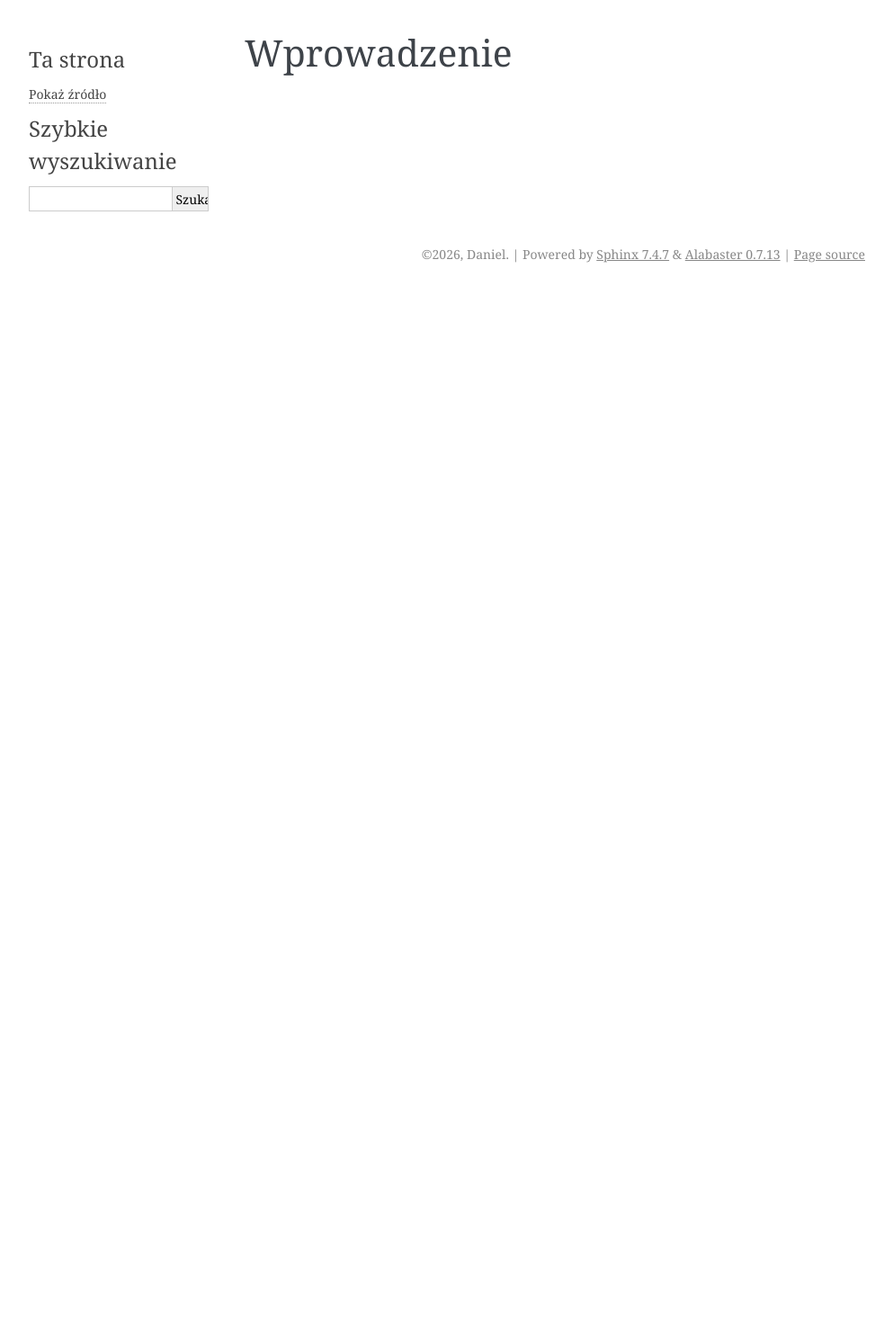
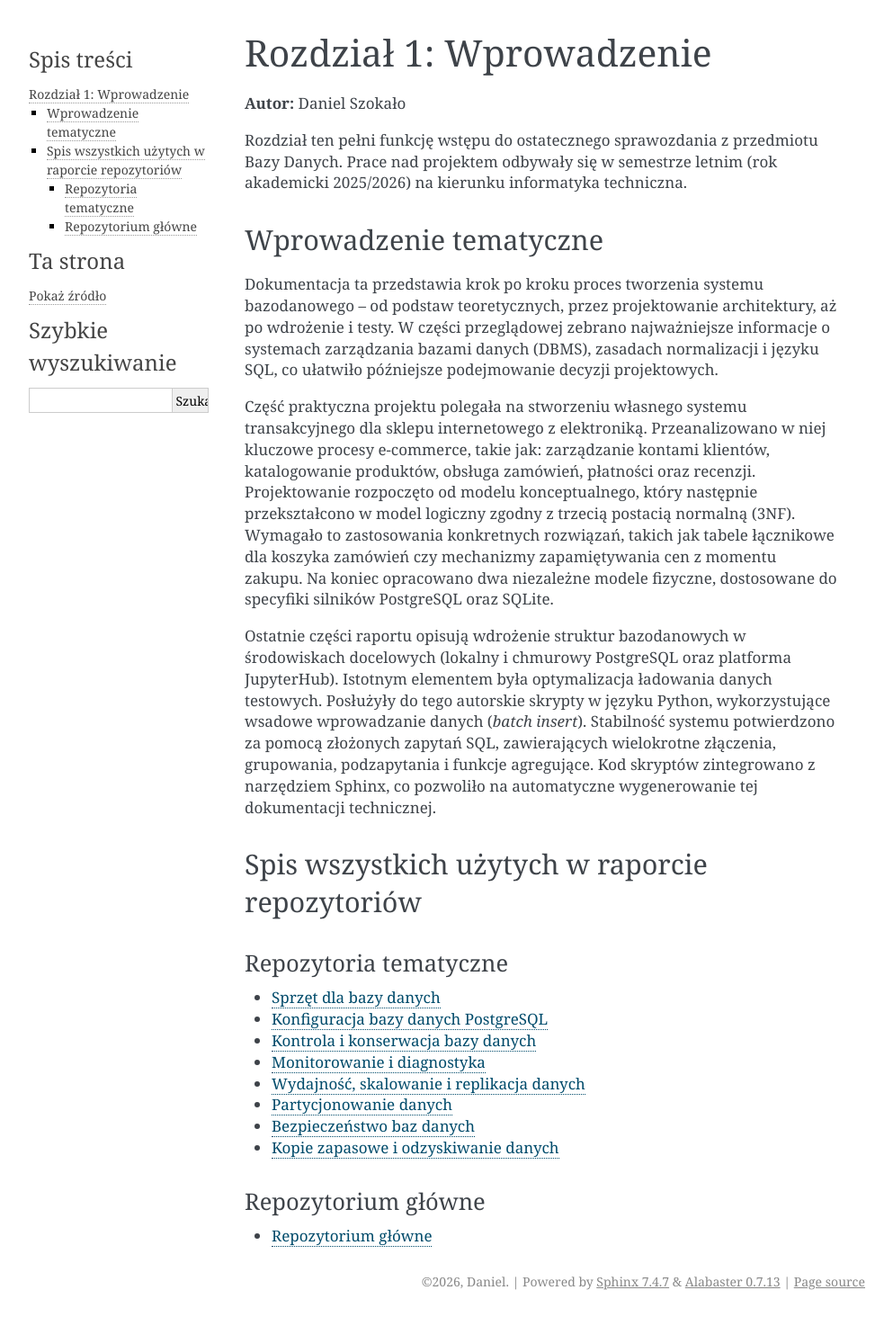
Before and after one commit to danszo1/Bazy-Danych-Main, a Sphinx documentation site: the page built from source/rozdzial_1/index.rst, in a window 1280 px wide. Shown: the whole page at 90% size, without its empty margins (148-1141 px from the left). Built offline with Sphinx 7.4.7, drawn with Linux system fonts in a browser that asks for light colours; pages that are not in the unit, such as notebooks, are missing from menus; before the commit the page ends 900 px from its top, so only the background shows below that.

Commit message:
zaktualizowano rozdzialy

```diff
--- a/source/rozdzial_1/index.rst
+++ b/source/rozdzial_1/index.rst
@@ -1,3 +1,37 @@
-============
-Wprowadzenie
-============
+========================
+Rozdział 1: Wprowadzenie
+========================
+
+**Autor:** Daniel Szokało
+
+Rozdział ten pełni funkcję wstępu do ostatecznego sprawozdania z przedmiotu Bazy Danych. Prace nad projektem odbywały się w semestrze letnim (rok akademicki 2025/2026) na kierunku informatyka techniczna.
+
+Wprowadzenie tematyczne
+-----------------------
+
+Dokumentacja ta przedstawia krok po kroku proces tworzenia systemu bazodanowego – od podstaw teoretycznych, przez projektowanie architektury, aż po wdrożenie i testy. W części przeglądowej zebrano najważniejsze informacje o systemach zarządzania bazami danych (DBMS), zasadach normalizacji i języku SQL, co ułatwiło późniejsze podejmowanie decyzji projektowych.
+
+Część praktyczna projektu polegała na stworzeniu własnego systemu transakcyjnego dla sklepu internetowego z elektroniką. Przeanalizowano w niej kluczowe procesy e-commerce, takie jak: zarządzanie kontami klientów, katalogowanie produktów, obsługa zamówień, płatności oraz recenzji. Projektowanie rozpoczęto od modelu konceptualnego, który następnie przekształcono w model logiczny zgodny z trzecią postacią normalną (3NF). Wymagało to zastosowania konkretnych rozwiązań, takich jak tabele łącznikowe dla koszyka zamówień czy mechanizmy zapamiętywania cen z momentu zakupu. Na koniec opracowano dwa niezależne modele fizyczne, dostosowane do specyfiki silników PostgreSQL oraz SQLite.
+
+Ostatnie części raportu opisują wdrożenie struktur bazodanowych w środowiskach docelowych (lokalny i chmurowy PostgreSQL oraz platforma JupyterHub). Istotnym elementem była optymalizacja ładowania danych testowych. Posłużyły do tego autorskie skrypty w języku Python, wykorzystujące wsadowe wprowadzanie danych (*batch insert*). Stabilność systemu potwierdzono za pomocą złożonych zapytań SQL, zawierających wielokrotne złączenia, grupowania, podzapytania i funkcje agregujące. Kod skryptów zintegrowano z narzędziem Sphinx, co pozwoliło na automatyczne wygenerowanie tej dokumentacji technicznej.
+
+
+Spis wszystkich użytych w raporcie repozytoriów
+-----------------------------------------------
+
+Repozytoria tematyczne
+~~~~~~~~~~~~~~~~~~~~~~
+
+* `Sprzęt dla bazy danych <https://github.com/karaskamil/Sprzet-dla-bazy-danych.git>`_
+* `Konfiguracja bazy danych PostgreSQL <https://github.com/Youarecheck/Bazy_Danych_Tematyczne_Repo_MK.git>`_
+* `Kontrola i konserwacja bazy danych <https://github.com/pawlos1337/Bazy-danych-temat.git>`_
+* `Monitorowanie i diagnostyka <https://github.com/OskarProgrammer/monitorowanie_i_diagnostyka.git>`_
+* `Wydajność, skalowanie i replikacja danych <https://github.com/KMachoK/Tematyczne.git>`_
+* `Partycjonowanie danych <https://github.com/domino0472/Partycjonowani-Danych.git>`_
+* `Bezpieczeństwo baz danych <https://github.com/oski486/BazyDanych-Subject.git>`_
+* `Kopie zapasowe i odzyskiwanie danych <https://github.com/Koko9077/Kopie-zapasowe-i-odzyskiwanie-danych.git>`_
+
+Repozytorium główne
+~~~~~~~~~~~~~~~~~~~
+
+* `Repozytorium główne <https://github.com/danszo1/Bazy-Danych-Main.git>`_
```
Also changed, not shown: source/rozdzial_3/index.rst (+4 -3 lines), source/rozdzial_4/index.rst (+4 -3 lines).
